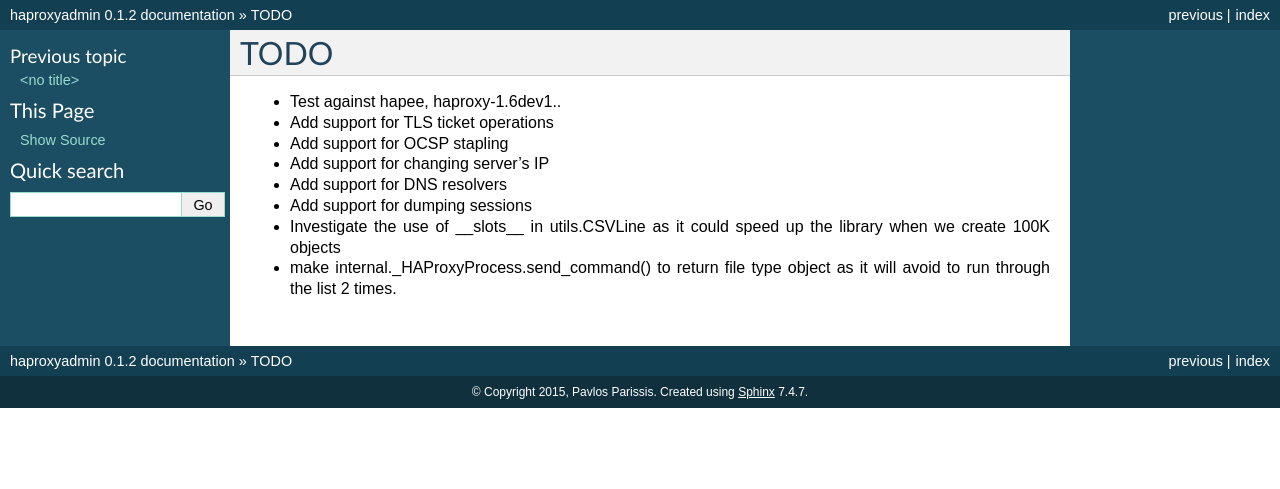
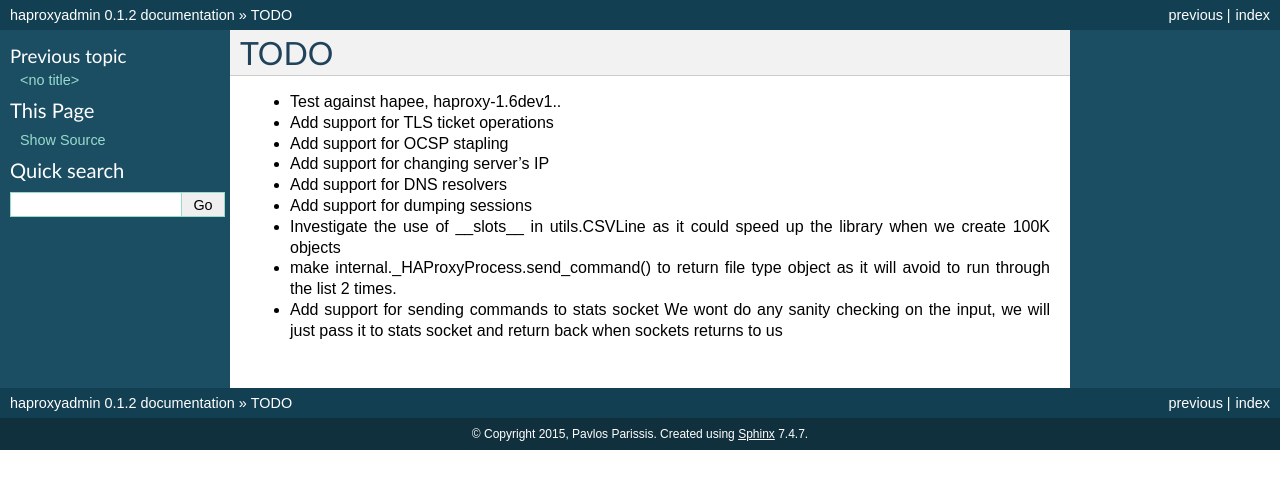
Before and after one commit to unixsurfer/haproxyadmin, a Sphinx documentation site: the page built from docs/source/TODO.rst, in a window 1280 px wide. Shown: the top 489 px of the page. Built offline with Sphinx 7.4.7, drawn with Linux system fonts in a browser that asks for light colours.

Commit message:
Update TODO

```diff
--- a/docs/source/TODO.rst
+++ b/docs/source/TODO.rst
@@ -18,3 +18,7 @@ TODO
 
 - make internal._HAProxyProcess.send_command() to return file type object
   as it will avoid to run through the list 2 times.
+
+- Add support for sending commands to stats socket
+  We wont do any sanity checking on the input, we will just pass it to
+  stats socket and return back when sockets returns to us
```
